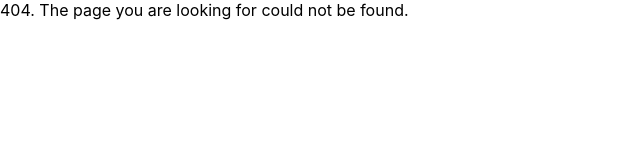
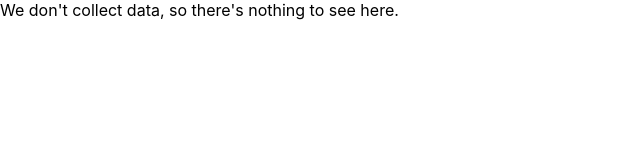
Before and after one commit to eiskalteschatten/scalable-react-project, a React (Create React App) app: page /privacy-statement in a window 1280 px wide. Before the commit this address had no page. Shown: the top 160 px of the page, without its empty margins (0-640 px from the left). Built offline with nearby package versions, Linux system fonts and the light colour scheme.

Commit message:
Add the privacy statement page

```diff
--- a/src/modules/Root/index.tsx
+++ b/src/modules/Root/index.tsx
@@ -2,6 +2,7 @@ import React from 'react';
 import { Routes, Route } from 'react-router-dom';
 
 import Homepage from './pages/Homepage';
+import PrivacyStatement from './pages/PrivacyStatement';
 import NotFound from './pages/NotFound';
 
 const RootModule: React.FC = () => {
@@ -12,6 +13,7 @@ const RootModule: React.FC = () => {
 
   return (
     <Routes>
+       <Route path='/privacy-statement' element={<PrivacyStatement />} />
        <Route path='/' element={<Homepage />} />
        <Route path='*' element={<NotFound />} />
     </Routes>
--- /dev/null
+++ b/src/modules/Root/pages/PrivacyStatement/index.tsx
@@ -0,0 +1,16 @@
+import React from 'react';
+
+import './PrivacyStatement.module.scss';
+
+const PrivacyStatement: React.FC = () => {
+  // The PrivacyStatement page.
+  // This is an example of a static page that doesn't have any logic.
+
+  return (
+    <div>
+      We don't collect data, so there's nothing to see here.
+    </div>
+  );
+}
+
+export default PrivacyStatement;
```
Also changed, not shown: src/modules/Root/pages/PrivacyStatement/PrivacyStatement.module.scss (added).
